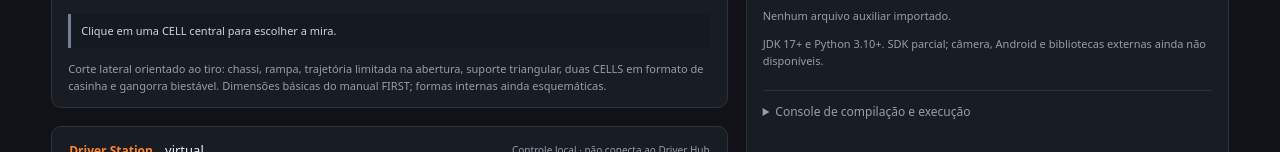
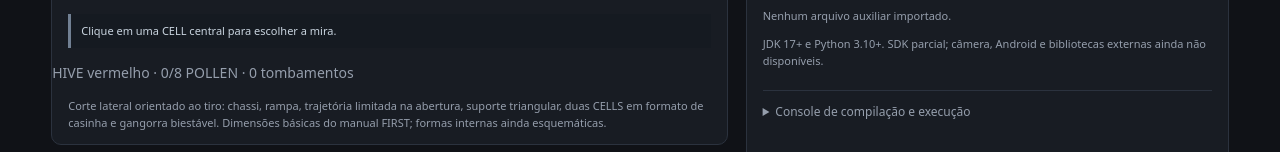
Before and after one commit to pabloinaciosilvestreinacio-collab/meca-sim, a plain HTML site: page web/index.html in a window 1280 px wide. Shown: the part 1624-1776 px from the top of the page. Drawn offline with Linux system fonts and the light colour scheme; no server answers.

Commit message:
ui: mostrar progresso do HIVE e quantidade exata até o tombamento

```diff
--- a/web/index.html
+++ b/web/index.html
@@ -18,7 +18,7 @@
 <div class="workspace">
 <section class="views">
 <div class="panel"><div class="panel-title"><h2>01 <span>Vista de cima</span></h2><small id="field-description">BIOBUZZ · paredes externas físicas; HIVE, FLOWERS e marcações não bloqueiam</small></div><canvas id="top" aria-label="Robô, trilha e lançador no plano cartesiano"></canvas><div class="readouts"><span>X <b id="px">—</b></span><span>Y <b id="py">—</b></span><span>YAW REAL <b id="yaw">—</b></span><span>YAW IMU <b id="imu-yaw">—</b></span><span id="bounds">Frente +Y · yaw positivo ↶</span></div></div>
-<div class="panel"><div class="panel-title"><h2>02 <span>Vista lateral</span></h2><button id="shoot">↗ Visualizar lançamento</button></div><canvas id="side" aria-label="Projeção lateral e parábola de lançamento"></canvas><p class="caption" id="shot-info">Prévia balística manual. Não confirma lançamento ou pontuação do Java.</p><p class="caption shot-result" id="shot-result" aria-live="polite">Clique em uma CELL central para escolher a mira.</p><p class="caption">Corte lateral orientado ao tiro: chassi, rampa, trajetória limitada na abertura, suporte triangular, duas CELLS em formato de casinha e gangorra biestável. Dimensões básicas do manual FIRST; formas internas ainda esquemáticas.</p></div>
+<div class="panel"><div class="panel-title"><h2>02 <span>Vista lateral</span></h2><button id="shoot">↗ Visualizar lançamento</button></div><canvas id="side" aria-label="Projeção lateral e parábola de lançamento"></canvas><p class="caption" id="shot-info">Prévia balística manual. Não confirma lançamento ou pontuação do Java.</p><p class="caption shot-result" id="shot-result" aria-live="polite">Clique em uma CELL central para escolher a mira.</p><p id="hive-progress" class="hive-progress" aria-live="polite">HIVE vermelho · 0/8 POLLEN · 0 tombamentos</p><p class="caption">Corte lateral orientado ao tiro: chassi, rampa, trajetória limitada na abertura, suporte triangular, duas CELLS em formato de casinha e gangorra biestável. Dimensões básicas do manual FIRST; formas internas ainda esquemáticas.</p></div>
 <div class="panel compact"><div class="panel-title"><h2>Driver Station <span>virtual</span></h2><small>Controle local · não conecta ao Driver Hub</small></div>
 <div class="drive-station"><div class="ds-screen"><span>FTC · MECA SIM</span><strong id="ds-state">Pronto</strong><small id="ds-mode">OpMode Java · nenhum iniciado</small><small id="ds-time">00.00 s</small></div><div class="ds-actions"><button id="ds-init" class="primary" type="button">INIT</button><button id="ds-start" type="button">START</button><button id="ds-stop" class="danger" type="button">STOP</button></div>
 <div class="auto35-controls" id="auto35-panel" hidden>
```
